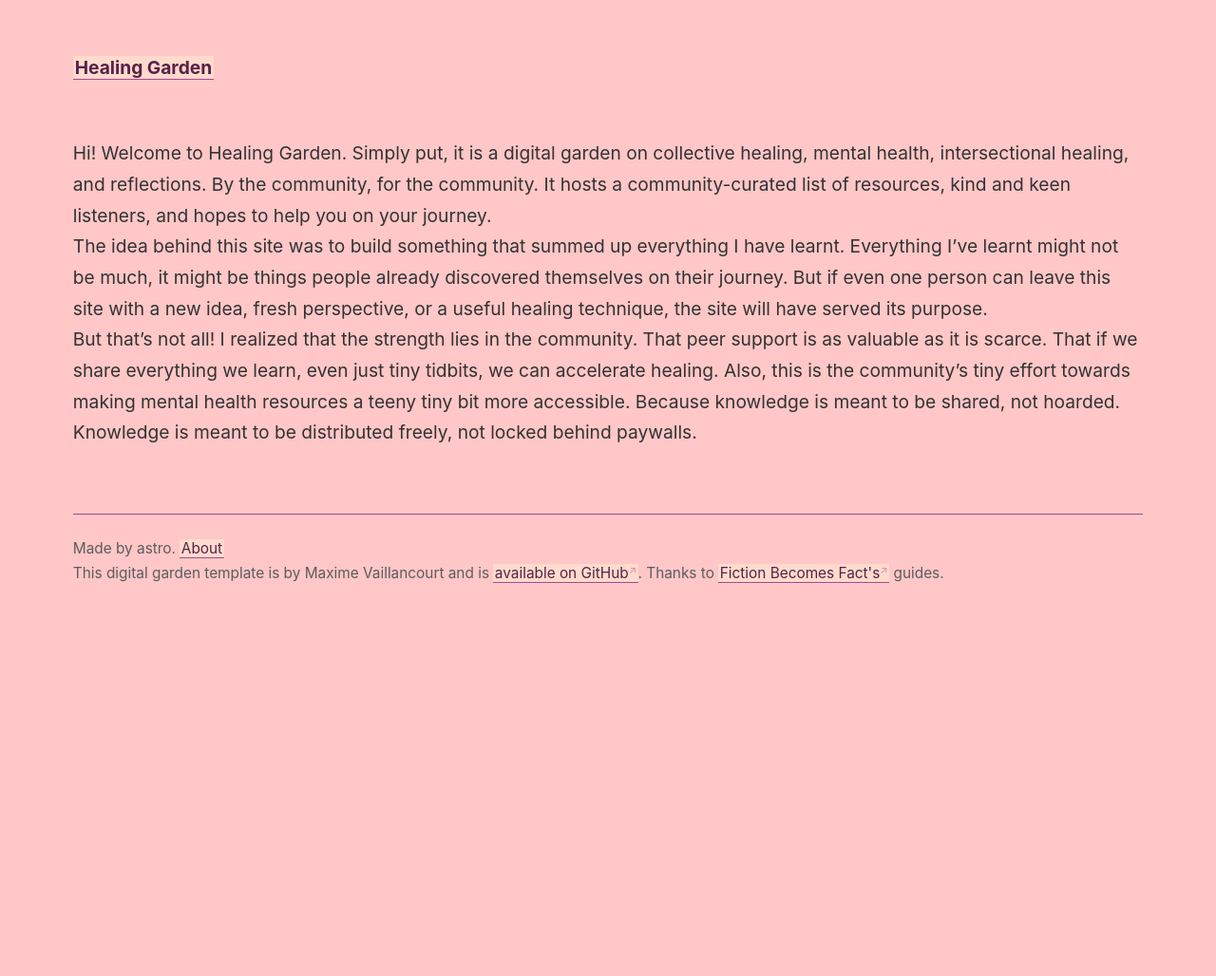
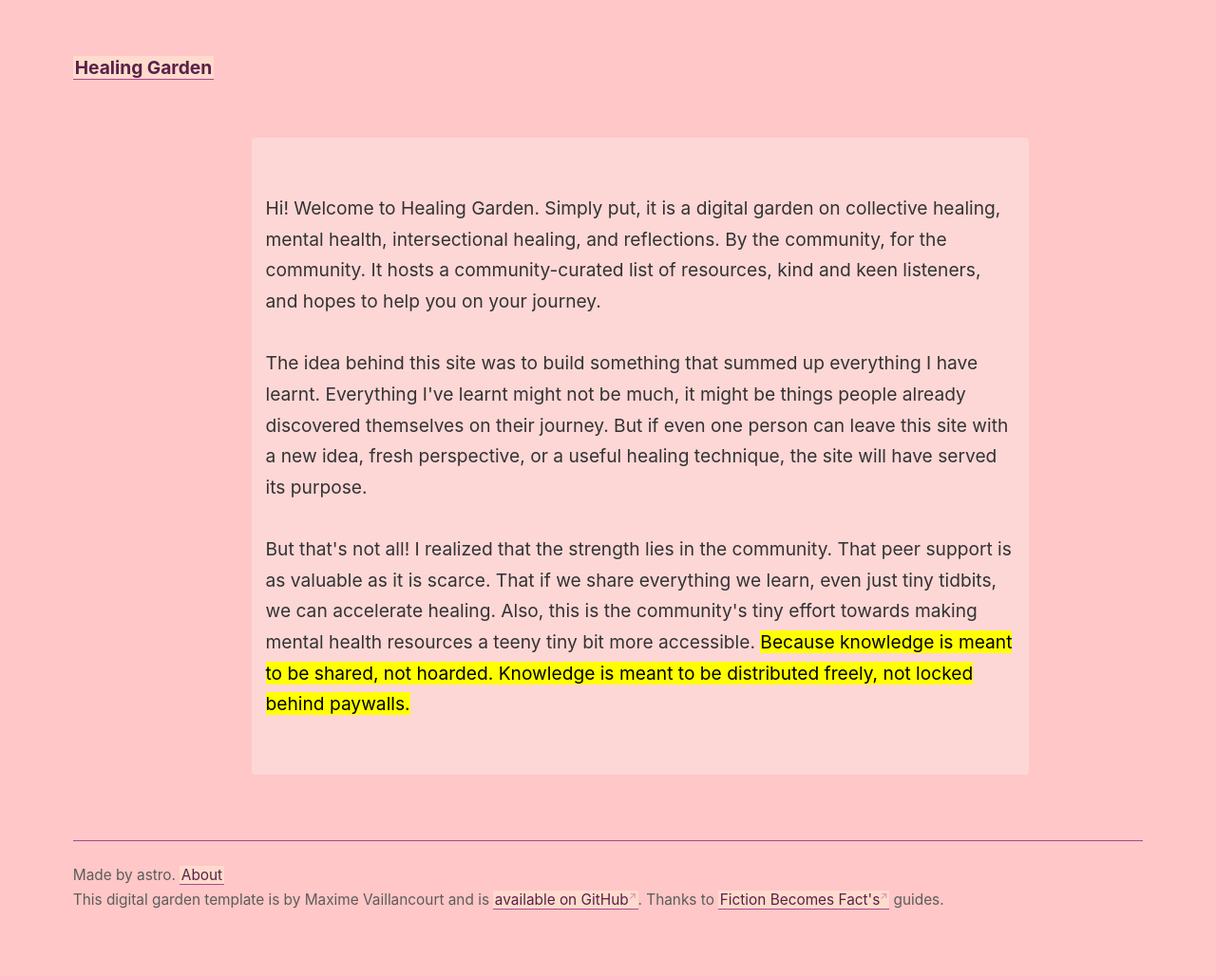
Before and after one commit to corvusdeinanis/couscous, a Jekyll site: the page built from _pages/about.md, in a window 1280 px wide. Shown: the whole page at 95% size. Built offline with Jekyll 4.4.1, drawn with Linux system fonts in a browser that asks for light colours; before the commit the page ends 900 px from its top, so only the background shows below that.

Commit message:
Update about.md

```diff
--- a/_pages/about.md
+++ b/_pages/about.md
@@ -3,9 +3,10 @@ layout: page
 title: About
 permalink: /about
 ---
-
+<p style="padding: 3em 1em; background: #fcd7d6; border-radius: 4px;max-width: 70%;padding-right: 15px; padding-left: 15px; margin-left: 16.666667%;">
 Hi! Welcome to Healing Garden. Simply put, it is a digital garden on collective healing, mental health, intersectional healing, and reflections. By the community, for the community. It hosts a community-curated list of resources, kind and keen listeners, and hopes to help you on your journey.
-<br>
+<br> <br>
 The idea behind this site was to build something that summed up everything I have learnt. Everything I've learnt might not be much, it might be things people already discovered themselves on their journey. But if even one person can leave this site with a new idea, fresh perspective, or a useful healing technique, the site will have served its purpose.
-<br>
-But that's not all! I realized that the strength lies in the community. That peer support is as valuable as it is scarce. That if we share everything we learn, even just tiny tidbits, we can accelerate healing. Also, this is the community's tiny effort towards making mental health resources a teeny tiny bit more accessible. Because knowledge is meant to be shared, not hoarded. Knowledge is meant to be distributed freely, not locked behind paywalls.
+<br><br>
+But that's not all! I realized that the strength lies in the community. That peer support is as valuable as it is scarce. That if we share everything we learn, even just tiny tidbits, we can accelerate healing. Also, this is the community's tiny effort towards making mental health resources a teeny tiny bit more accessible. ==Because knowledge is meant to be shared, not hoarded. Knowledge is meant to be distributed freely, not locked behind paywalls.==
+</p>
```
